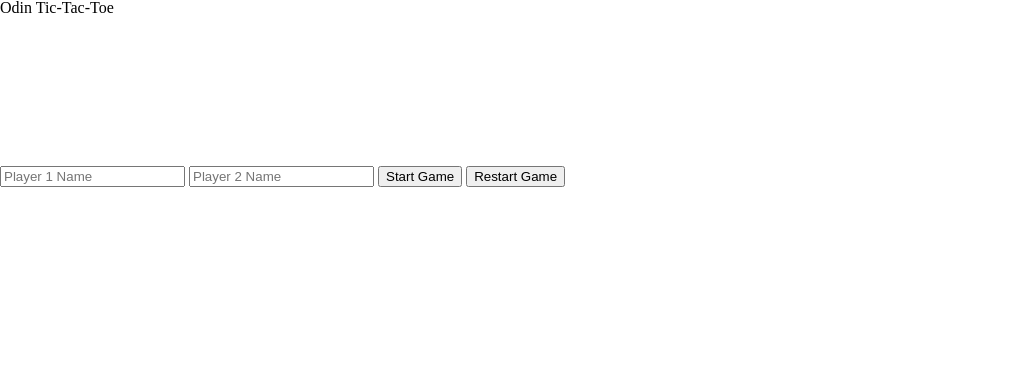
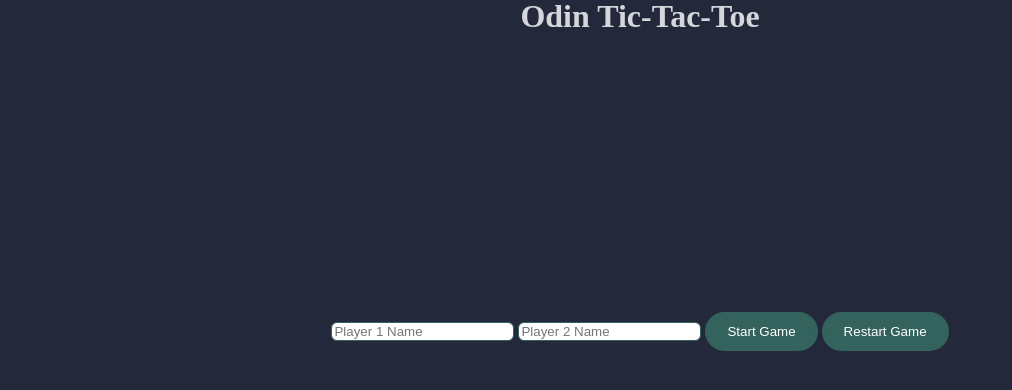
Before and after one commit to IgnacioMarucco/odin-tic-tac-toe, a plain HTML site: page index.html in a window 1280 px wide. Shown: the whole page, without its empty margins (0-1012 px from the left). Drawn offline with Linux system fonts and the light colour scheme.

Commit message:
Add styles

```diff
--- a/index.html
+++ b/index.html
@@ -9,13 +9,13 @@
 </head>
 <body>
   <header>
-    Odin Tic-Tac-Toe
+    <h1>Odin Tic-Tac-Toe</h1>
   </header>
   <main>
     <div class="gameboard"></div>
     <div class="controls">
-      <input type="text" id="player1-input" placeholder="Player 1 Name">
-      <input type="text" id="player2-input" placeholder="Player 2 Name">
+      <input type="text" id="player1-input" placeholder="Player 1 Name" required>
+      <input type="text" id="player2-input" placeholder="Player 2 Name" required>
       <button id="start-button">Start Game</button>
       <button id="restart-button">Restart Game</button>
     </div>
--- a/main.css
+++ b/main.css
@@ -1,3 +1,4 @@
+@import url('https://fonts.googleapis.com/css2?family=Roboto&display=swap');
 /* CSS RESET */
 html, body, div, span, applet, object, iframe,
 h1, h2, h3, h4, h5, h6, p, blockquote, pre,
@@ -44,17 +45,66 @@ table {
 }
 
 /* MAIN CSS */
+:root {
+  --light-color: #d5d6db;
+  --dark-color: #1a1b26;
+
+  --main-color: #33635c;
+  --secondary-color: #24283b;
+  --optional-color: #f5a272;
+
+  --default-font: system-ui, "Segoe UI", Roboto, Helvetica, Arial, sans-serif, "Apple Color Emoji", "Segoe UI Emoji", "Segoe UI Symbol";
+  --main-font: 'Roboto';
+}
+h1,h2,h3,h6 {
+  font-weight: bold;
+	color: var(--light-color);
+}
+h1 {
+  font-size: 2rem;
+}
+
+body {
+	background-color: var(--secondary-color);
+	display: flex;
+	flex-direction: column;
+	justify-content: center;
+	align-items: center;
+}
+
 .gameboard {
+	padding: 50px;
+	display: flex;
+	justify-content: center;
+
   display: grid;
-  grid-template-columns: 50px 50px 50px;
-  grid-template-rows: 50px 50px 50px;
+  grid-template-columns: 60px 60px 60px;
+  grid-template-rows: 60px 60px 60px;
 }
 
 .cell {
-  background-color: white;
-  border: 1px solid red;
+  background-color: var(--main-color);
+  border: 1px solid var(--optional-color);
 
   display: flex;
   justify-content: center;
   align-items: center;
 }
+
+button{
+  color: #fff;
+  background-color: var(--main-color);
+  padding: 10px 20px;
+  border: 2px solid var(--main-color);
+  border-radius: 50px;
+  cursor: pointer;
+}
+
+input {
+  border-radius: 6px;
+  border: 1px solid var(--main-color);
+}
+
+#result-display {
+	color: var(--light-color);
+}
```
